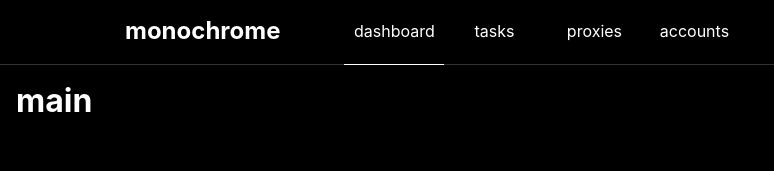
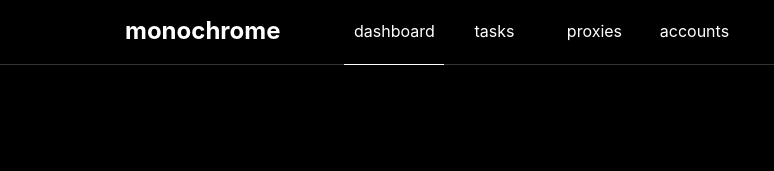
Before and after one commit to timothyac/monochrome, a React (Create React App) app: page / in a window 1280 px wide. Shown: the top 171 px of the page, without its empty margins (0-774 px from the left). Built offline with nearby package versions, Linux system fonts and the light colour scheme; a web font is replaced by a local one.

Commit message:
main component display children

```diff
--- a/src/components/main/Main.jsx
+++ b/src/components/main/Main.jsx
@@ -2,10 +2,6 @@ import React from "react";
 
 import { main } from "./Main.module.scss";
 
-export default () => {
-  return (
-    <main className={main}>
-      <h1>main</h1>
-    </main>
-  );
+export default ({ children }) => {
+  return <main className={main}>{children}</main>;
 };
```
